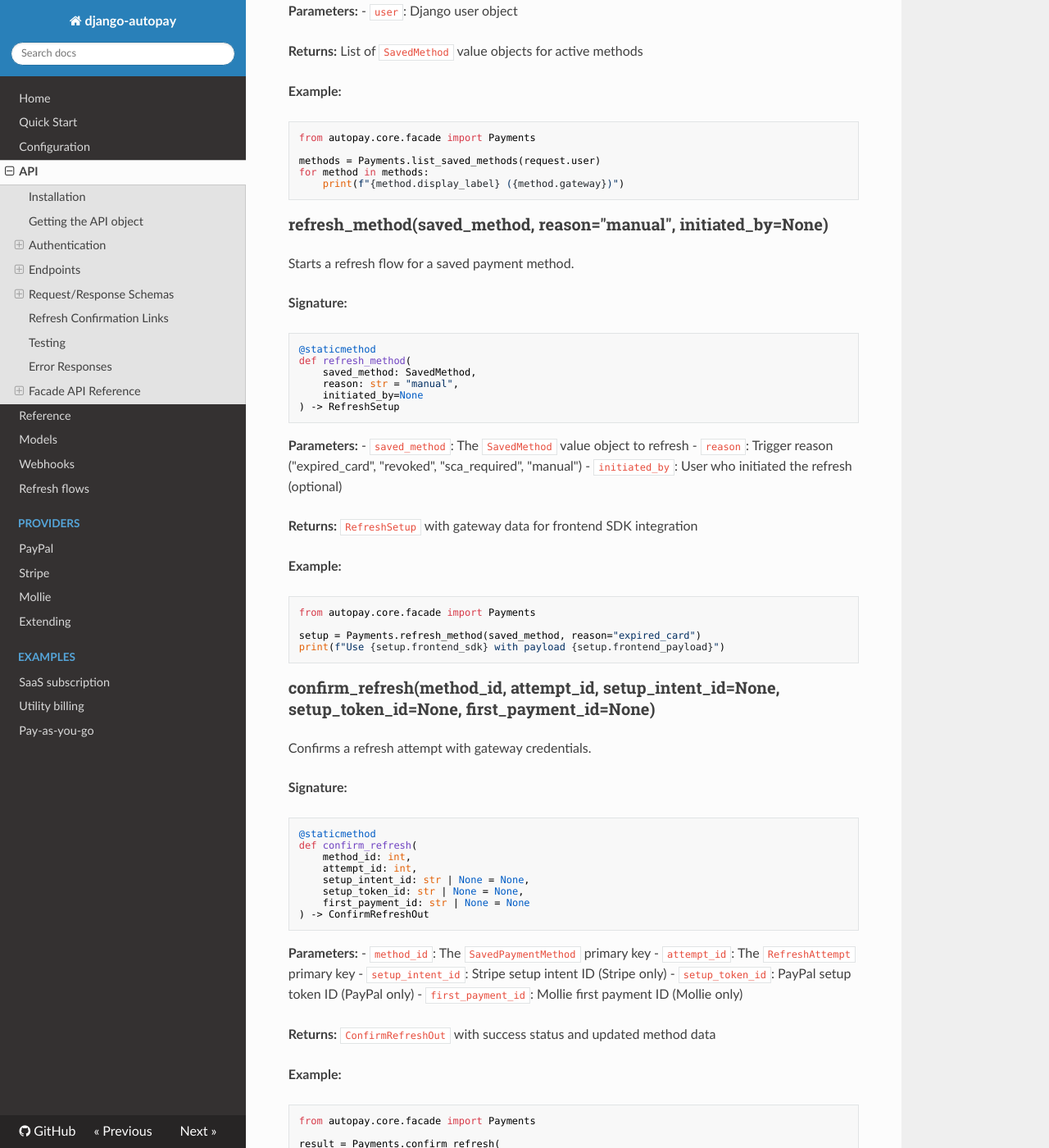
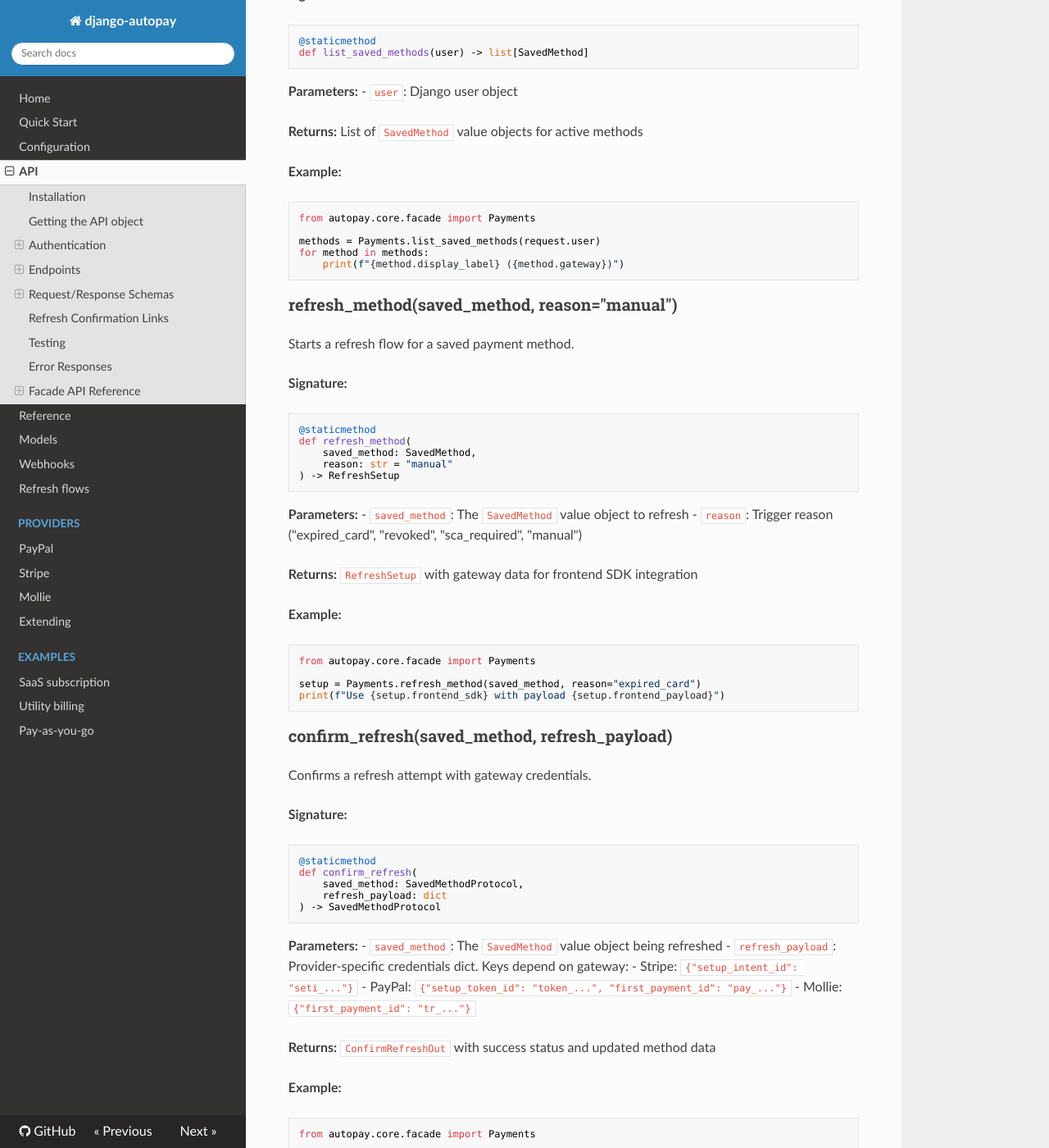
Before and after one commit to Mte90/django-autopay, an MkDocs documentation site: the page built from docs/api.md, in a window 1280 px wide and 1400 px high, scrolled down 12936 px. Shown: the whole window at 82% size. Built offline with MkDocs 1.6.1, drawn with Linux system fonts in a browser that asks for light colours; nearby versions of some CDN libraries; some of the changed text lies outside the part shown.

````diff
--- a/docs/api.md
+++ b/docs/api.md
@@ -461,7 +461,7 @@ from .models import SavedPaymentMethod
 
 method = SavedPaymentMethod.objects.get(pk=method_id, user=user)
 Payments.revoke_method(method.as_saved_method())
-# Method is deactivated in the DB and revoked on the gateway
+# Method is revoked on the gateway. Facade-only callers must set `is_active=False` on the `SavedPaymentMethod` themselves.
 ```
 
 ### get_charge_status(gateway, transaction_id)
@@ -644,7 +644,7 @@ for method in methods:
     print(f"{method.display_label} ({method.gateway})")
 ```
 
-### refresh_method(saved_method, reason="manual", initiated_by=None)
+### refresh_method(saved_method, reason="manual")
 
 Starts a refresh flow for a saved payment method.
 
@@ -653,15 +653,13 @@ Starts a refresh flow for a saved payment method.
 @staticmethod
 def refresh_method(
     saved_method: SavedMethod,
-    reason: str = "manual",
-    initiated_by=None
+    reason: str = "manual"
 ) -> RefreshSetup
 ```
 
 **Parameters:**
 - `saved_method`: The `SavedMethod` value object to refresh
 - `reason`: Trigger reason ("expired_card", "revoked", "sca_required", "manual")
-- `initiated_by`: User who initiated the refresh (optional)
 
 **Returns:** `RefreshSetup` with gateway data for frontend SDK integration
 
@@ -673,7 +671,7 @@ setup = Payments.refresh_method(saved_method, reason="expired_card")
 print(f"Use {setup.frontend_sdk} with payload {setup.frontend_payload}")
 ```
 
-### confirm_refresh(method_id, attempt_id, setup_intent_id=None, setup_token_id=None, first_payment_id=None)
+### confirm_refresh(saved_method, refresh_payload)
 
 Confirms a refresh attempt with gateway credentials.
 
@@ -681,20 +679,17 @@ Confirms a refresh attempt with gateway credentials.
 ```python
 @staticmethod
 def confirm_refresh(
-    method_id: int,
-    attempt_id: int,
-    setup_intent_id: str | None = None,
-    setup_token_id: str | None = None,
-    first_payment_id: str | None = None
-) -> ConfirmRefreshOut
+    saved_method: SavedMethodProtocol,
+    refresh_payload: dict
+) -> SavedMethodProtocol
 ```
 
 **Parameters:**
-- `method_id`: The `SavedPaymentMethod` primary key
-- `attempt_id`: The `RefreshAttempt` primary key
-- `setup_intent_id`: Stripe setup intent ID (Stripe only)
-- `setup_token_id`: PayPal setup token ID (PayPal only)
-- `first_payment_id`: Mollie first payment ID (Mollie only)
+- `saved_method`: The `SavedMethod` value object being refreshed
+- `refresh_payload`: Provider-specific credentials dict. Keys depend on gateway:
+  - Stripe: `{"setup_intent_id": "seti_..."}`
+  - PayPal: `{"setup_token_id": "token_...", "first_payment_id": "pay_..."}`
+  - Mollie: `{"first_payment_id": "tr_..."}`
 
 **Returns:** `ConfirmRefreshOut` with success status and updated method data
 
````
Also changed, not shown: other parts of docs/api.md (+9 -7 lines), README.md (added, +144 -0 lines), docs/models.md (+1 -1 lines), docs/providers/mollie.md (+3 -13 lines), docs/refresh.md (+1 -1 lines), docs/webhooks.md (+17 -9 lines), 12 other files.
